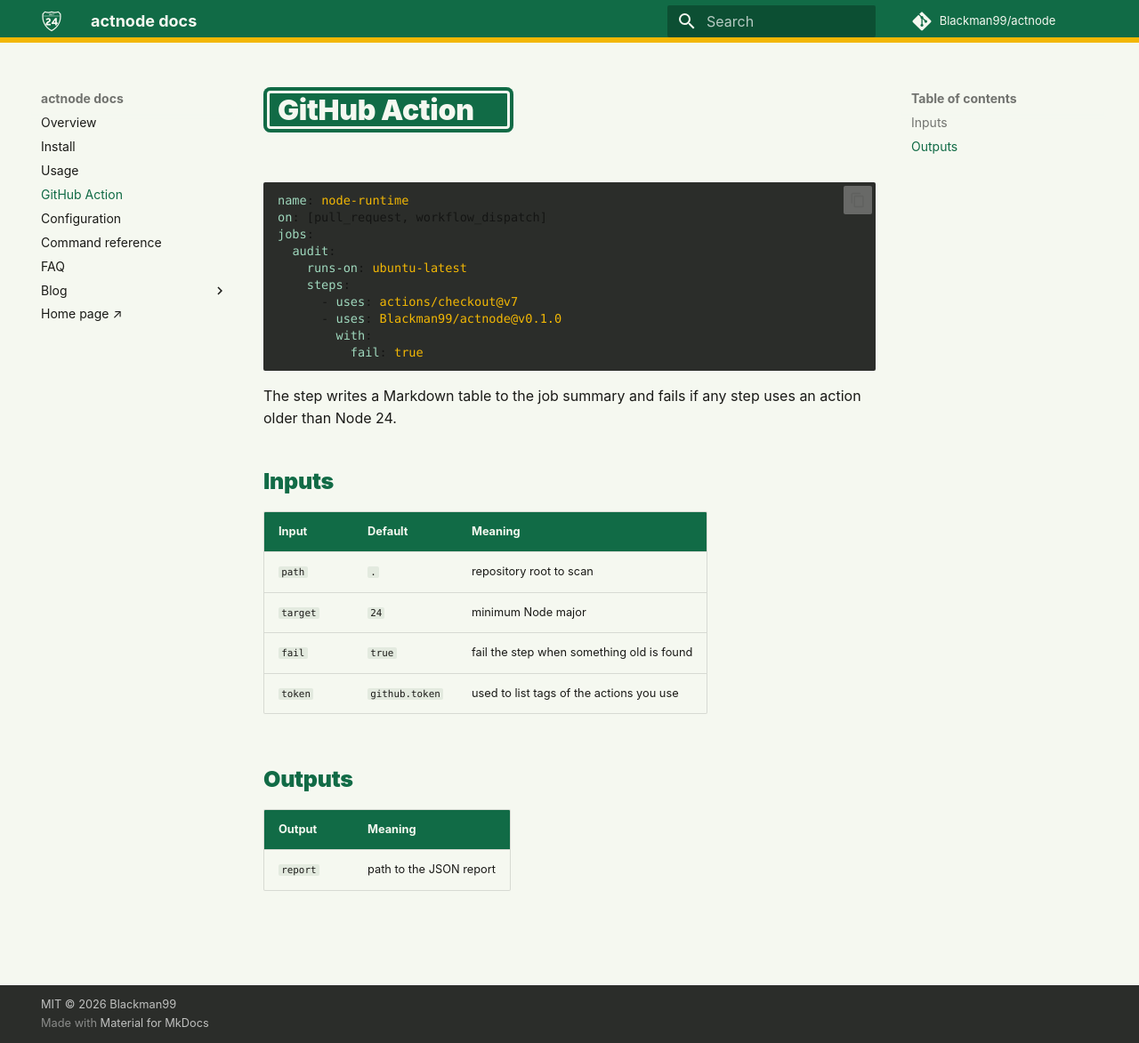
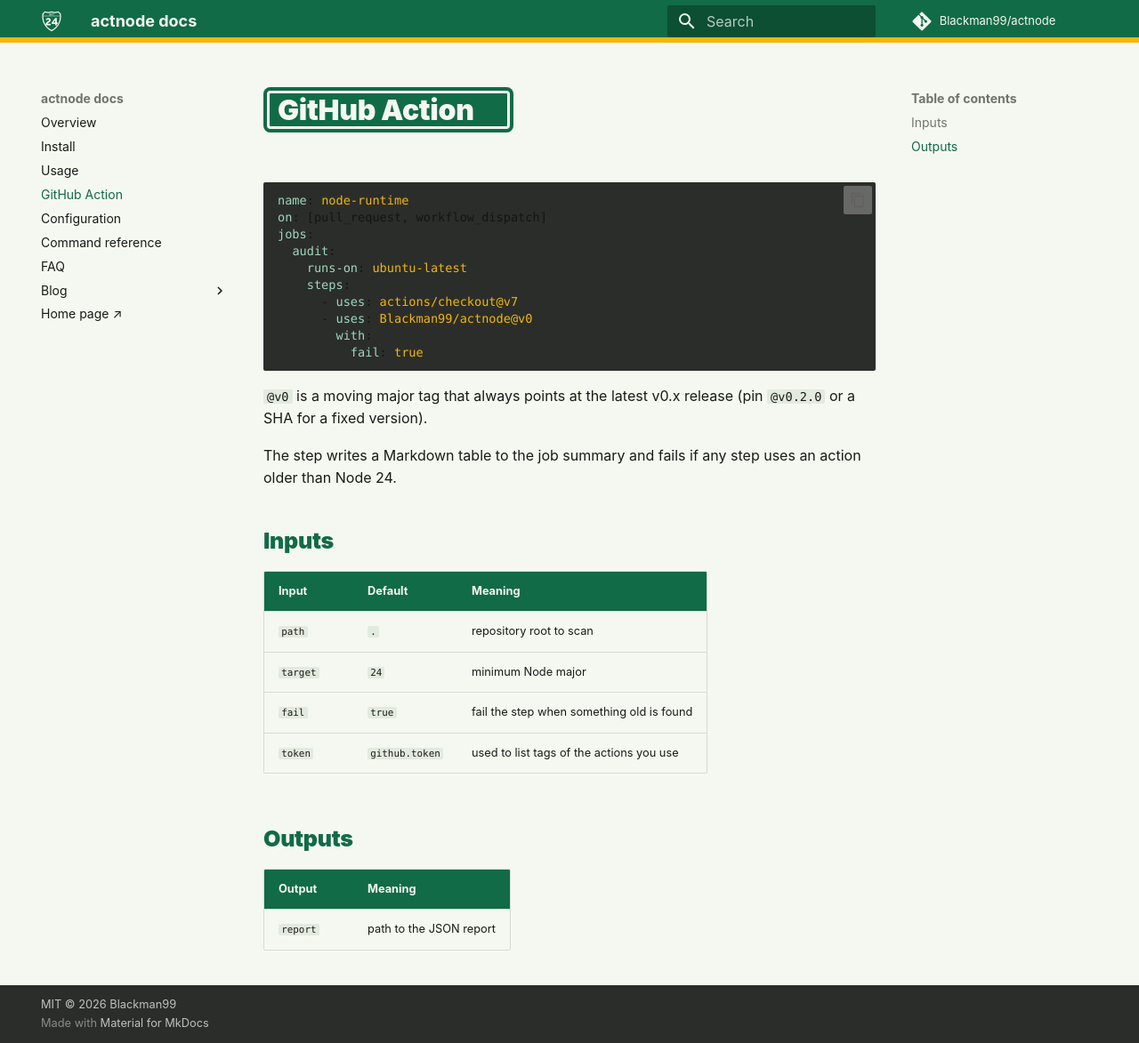
Before and after one commit to Blackman99/actnode, an MkDocs documentation site: the page built from docs/action.md, in a window 1280 px wide and 1173 px high. Shown: the whole window at 89% size. Built offline with MkDocs 1.6.1 and Material for MkDocs 9.7.7, drawn with Linux system fonts in a browser that asks for light colours; some web fonts are replaced; comment, search, counter and statistics services are not loaded.

Commit message:
docs: lead README with the GitHub Action (@v0); release moves major tag

````diff
--- a/docs/action.md
+++ b/docs/action.md
@@ -8,10 +8,12 @@
     runs-on: ubuntu-latest
     steps:
       - uses: actions/checkout@v7
-      - uses: Blackman99/actnode@v0.1.0
+      - uses: Blackman99/actnode@v0
         with:
           fail: true
 ```
+
+`@v0` is a moving major tag that always points at the latest v0.x release (pin `@v0.2.0` or a SHA for a fixed version).
 
 The step writes a Markdown table to the job summary and fails if any step uses an action older than Node 24.
 
````
Also changed, not shown: CONTRIBUTING.md (+4 -0 lines), README.md (+20 -8 lines), docs/index.md (+9 -0 lines), 1 other file.
